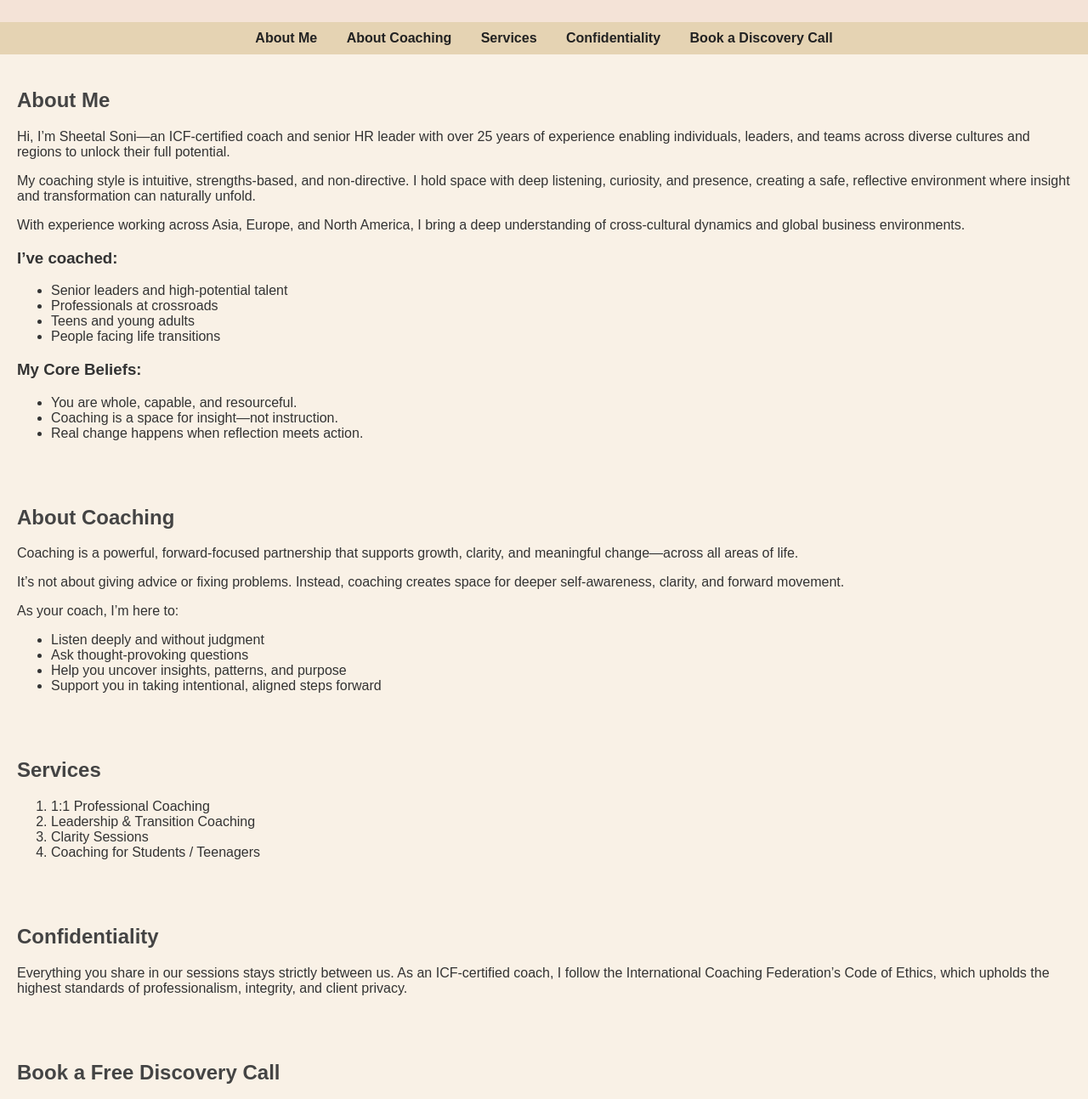
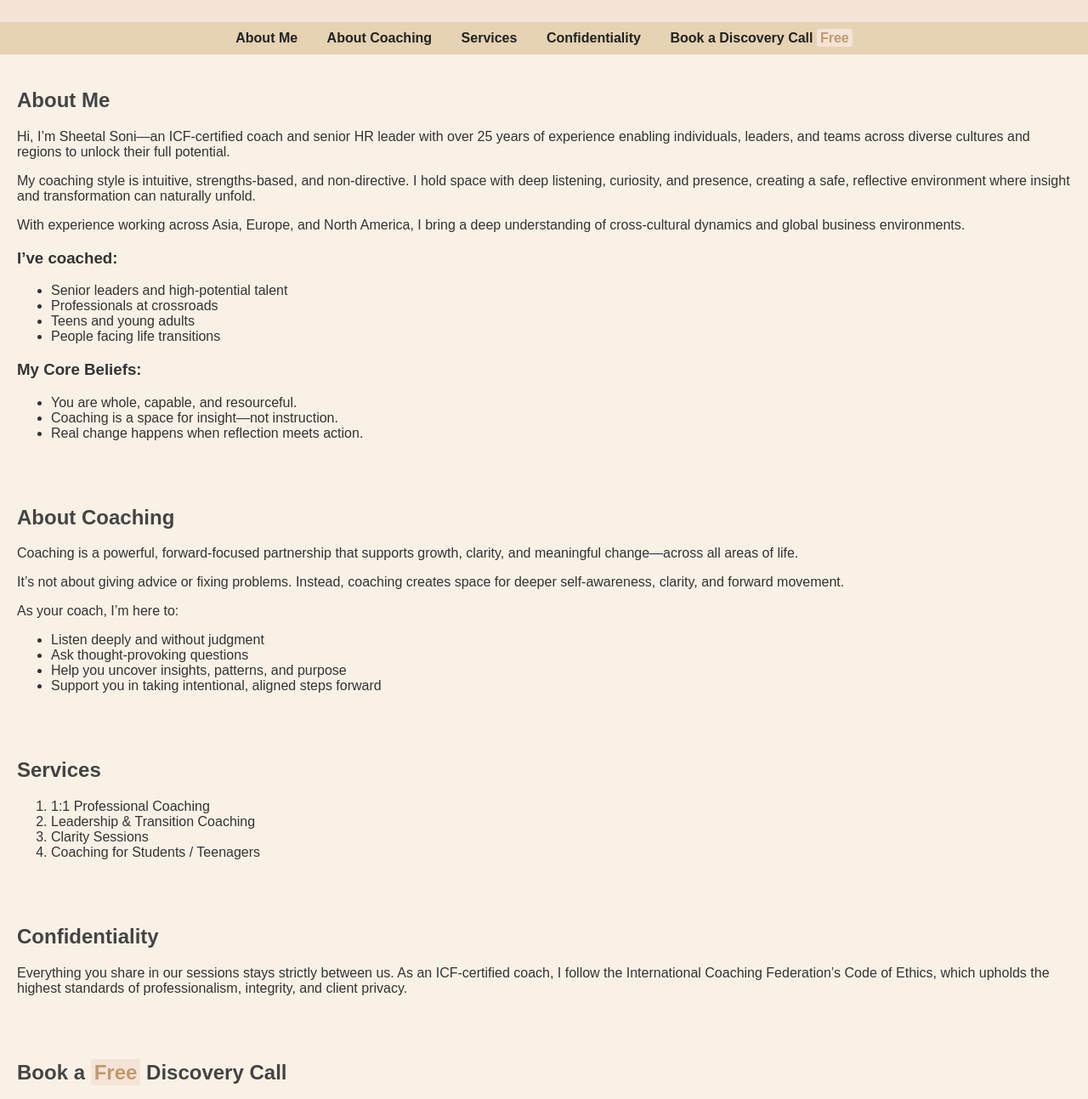
Before and after one commit to yojnys/sheetalcoach, a plain HTML site: page index.html in a window 1280 px wide. Shown: the part 305-1598 px from the top of the page at 85% size. Drawn offline with Linux system fonts and the light colour scheme.

Commit message:
free highlight

```diff
--- a/index.html
+++ b/index.html
@@ -18,7 +18,7 @@
     <a href="#coaching">About Coaching</a>
     <a href="#services">Services</a>
     <a href="#confidentiality">Confidentiality</a>
-    <a href="#discovery-call">Book a Discovery Call</a>
+          <a href="#discovery-call">Book a Discovery Call <span class="highlight">Free</span></a>
   </nav>
 
   <section id="about-me">
@@ -72,7 +72,7 @@
 
   <!-- Existing Discovery Call Section -->
   <section id="discovery-call">
-    <h2>Book a Free Discovery Call</h2>
+    <h2>Book a <span class="highlight">Free</span> Discovery Call</h2>
     <p>Let’s connect for a free 30-minute discovery call. This is a no-obligation conversation where we can:</p>
     <ul>
       <li>Explore what’s bringing you to coaching</li>
```
